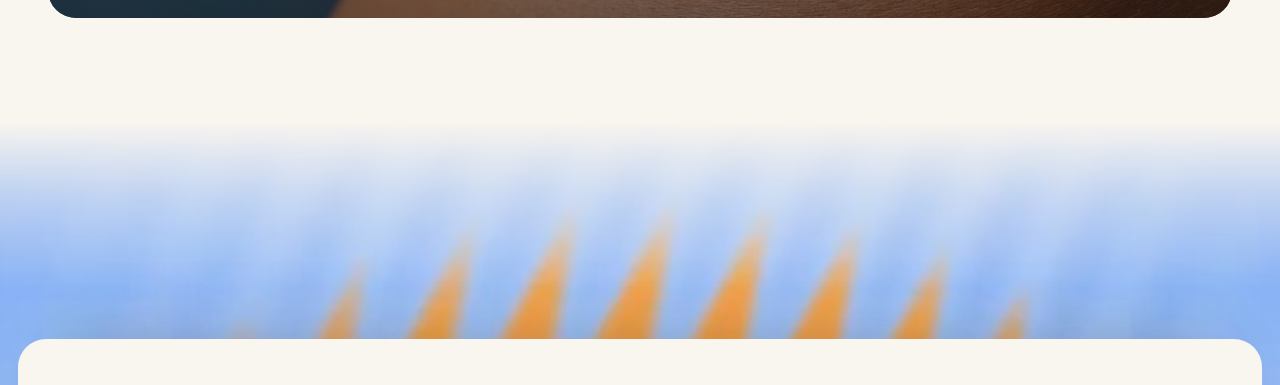
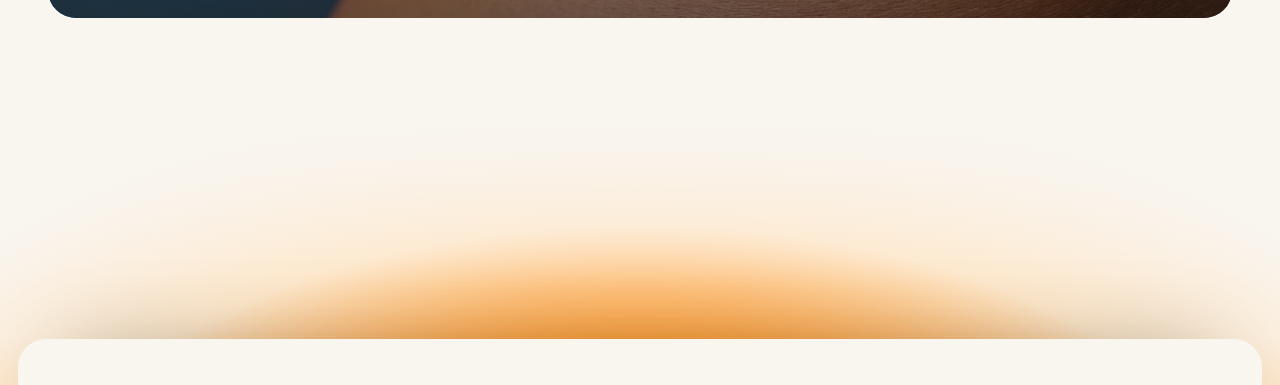
Before and after one commit to lotta-health/lotta-website, a plain HTML site: page blog/index.html in a window 1280 px wide. Shown: the part 865-1250 px from the top of the page. Drawn offline with Linux system fonts and the light colour scheme.

Commit message:
Colour glow behind the footer

```diff
--- a/pages.css
+++ b/pages.css
@@ -97,8 +97,13 @@ html.show-ph .ph{background:rgba(255,150,36,.30); box-shadow:0 0 0 2px rgba(255,
 @media (min-width:900px){ .jr-empty{padding:72px 48px} }
 
 /* Footer: the same card as on the home page (option-b.html), chosen on 5 Oct 2026 ("2, the rising card").
-   On the home page it rises over the sunrise that closes the page; here it brings a band of that sunrise with it. */
-.foot{position:relative; isolation:isolate; padding:clamp(150px, 17vw, 240px) clamp(10px, 1.4vw, 20px) clamp(10px, 1.4vw, 20px); background:url(assets/sunrise-poster.jpg) 50% 42%/cover no-repeat}
+   Behind it, on every page since 5 Oct (night): the "Colour glow", her choice in place of the sunrise picture. No picture:
+   a sun of orange, saffron and almond drawn with colour, centred a little below the card's top edge. */
+.foot{--band:clamp(150px, 17vw, 240px); position:relative; isolation:isolate; padding:var(--band) clamp(10px, 1.4vw, 20px) clamp(10px, 1.4vw, 20px);
+  background:
+    radial-gradient(ellipse max(72vw, 430px) 560px at 50% calc(var(--band) + 300px), #FF6416 0, #FF6416 30%, #FF9624 50%, #FEE8CB 74%, rgba(254,232,203,0) 100%),
+    linear-gradient(180deg, rgba(255,150,36,0) var(--band), #FF9624 calc(var(--band) + 280px), #FF6416 100%),
+    var(--bg)}
 .foot::before{content:""; position:absolute; inset:0 0 auto; height:clamp(120px, 13vw, 190px); z-index:-1; background:linear-gradient(180deg, var(--bg) 0, rgba(249,245,239,.5) 45%, rgba(249,245,239,0))}
 .foot-card{padding:clamp(28px, 4vw, 60px) clamp(22px, 3.4vw, 52px) 0; border-radius:28px; background:var(--ww); box-shadow:0 -30px 80px -50px rgba(36,29,25,.4)}
 .foot-top{display:grid; gap:44px}
```
Also changed, not shown: index.html (+11 -5 lines).
